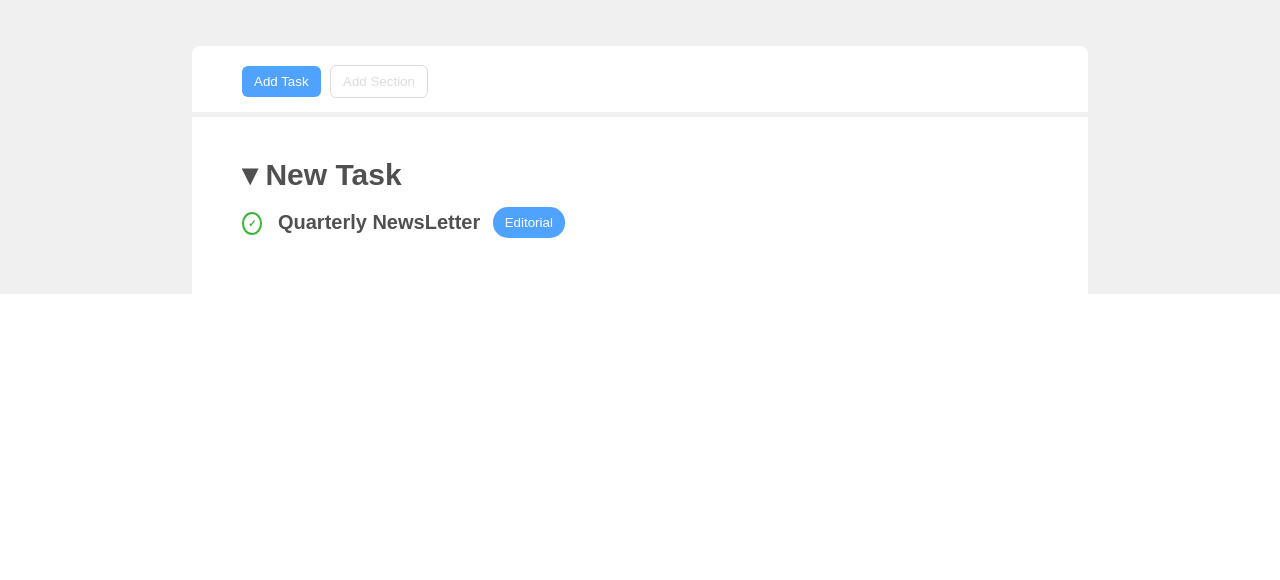
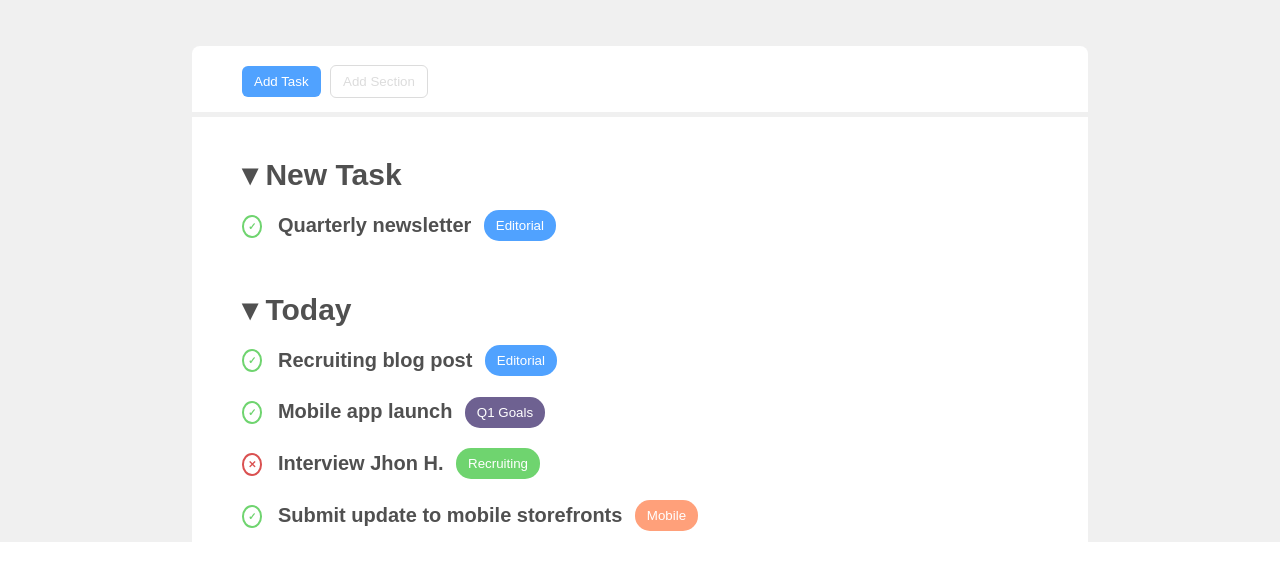
Before and after one commit to Leonardo-Selmini/html-css-toboolist, a plain HTML site: page index.html in a window 1280 px wide. Shown: the part 124-704 px from the top of the page. Drawn offline with Linux system fonts and the light colour scheme.

Commit message:
main bottom - today section

```diff
--- a/index.html
+++ b/index.html
@@ -26,12 +26,28 @@
     <div id="main-bottom">
       <section id="nt-section">
         <h2 class="text section-title">&#9662; New Task</h2>
-        <h4 class="text row"><span class="positive-icon">&#10003;</span> Quarterly NewsLetter</h4>
+        <h4 class="text row"><span class="positive-icon">&#10003;</span> Quarterly newsletter</h4>
         <button class="section-button blue-b">Editorial</button>
       </section>
 <!-------------------------------- main - today - section -->
-      <section>
-
+      <section id="today-section">
+        <h2 class="text section-title">&#9662; Today</h2>
+        <div>
+          <h4 class="text row"><span class="positive-icon">&#10003;</span> Recruiting blog post</h4>
+          <button class="section-button blue-b">Editorial</button>
+        </div>
+        <div>
+          <h4 class="text row"><span class="positive-icon">&#10003;</span> Mobile app launch</h4>
+          <button class="section-button purple-b">Q1 Goals</button>
+        </div>
+        <div>
+          <h4 class="text row"><span class="negative-icon">&#10005;</span> Interview Jhon H.</h4>
+          <button class="section-button green-b">Recruiting</button>
+        </div>
+        <div>
+          <h4 class="text row"><span class="positive-icon">&#10003;</span> Submit update to mobile storefronts</h4>
+          <button class="section-button orange-b">Mobile</button>
+        </div>
       </section>
 <!----------------------------- main - upcoming - section -->
       <section>
--- a/style.css
+++ b/style.css
@@ -72,6 +72,7 @@ main {
 
 .section-title {
   font-size: 30px;
+  margin-bottom: 8px;
 }
 
 .text {
@@ -80,19 +81,28 @@ main {
 
 .row{
   display: inline-block;
-  line-height: 60px;
+  line-height: 50px;
   vertical-align: middle;
   font-size: 20px;
 
 }
 
 .positive-icon {
-  /* margin-right: 5px; */
-  border: 2px solid rgb(54, 184, 54);
+  border: 2px solid rgb(111, 212, 111);
   border-radius: 50%;
   padding: 4px;
   font-size: 10px;
-  color:rgb(54, 184, 54);
+  color:rgb(111, 212, 111);
+  vertical-align: middle;
+  margin-right: 10px;
+}
+
+.negative-icon {
+  border: 2px solid rgb(218, 81, 81);
+  border-radius: 50%;
+  padding: 4px;
+  font-size: 10px;
+  color:rgb(218, 81, 81);
   vertical-align: middle;
   margin-right: 10px;
 }
@@ -109,3 +119,22 @@ main {
 .blue-b {
   background-color:rgb(80, 162, 255);
 }
+
+/* style main bottom - today section */
+#today-section{
+  margin: 0 50px;
+}
+
+.purple-b {
+  background-color: rgb(110, 97, 145);
+}
+
+.green-b {
+  background-color: rgb(111, 212, 111);
+}
+
+.orange-b {
+  background-color: lightsalmon;
+}
+
+/* style main bottom - upcoming section */
```
